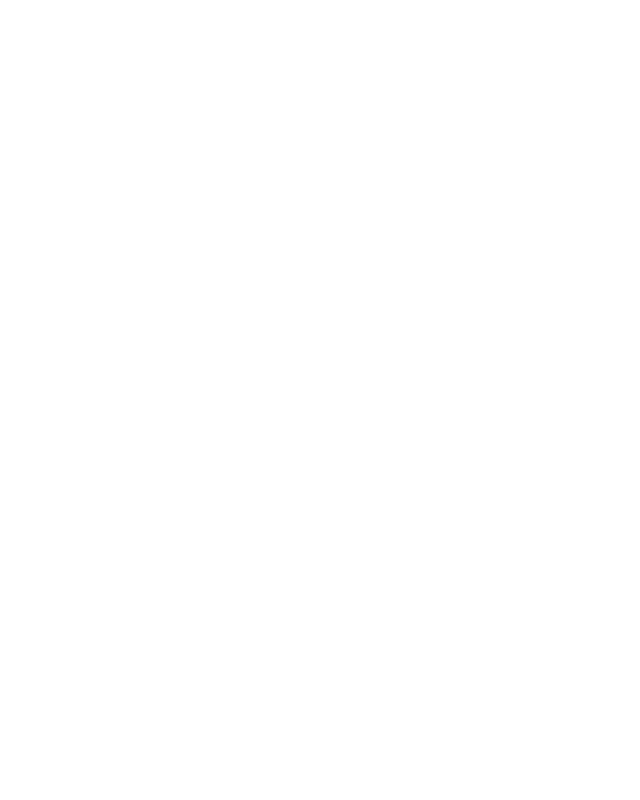
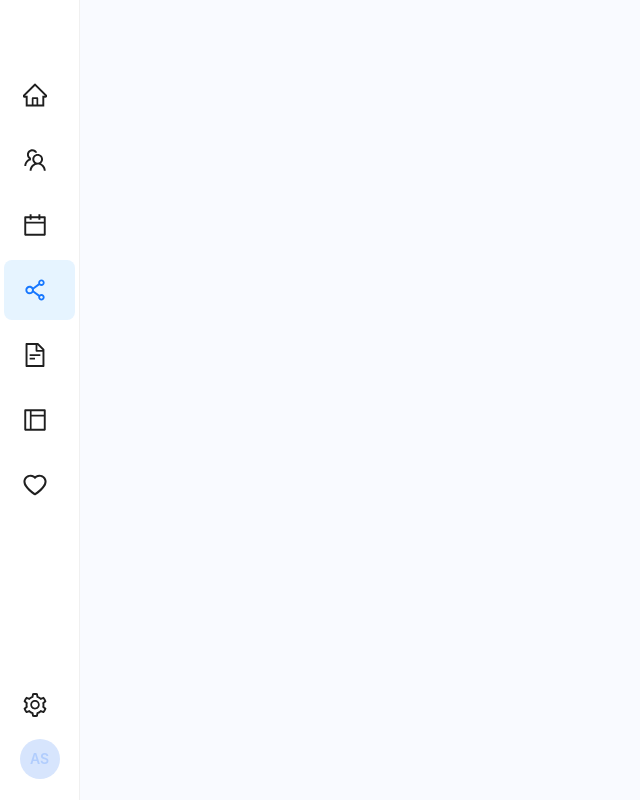
Before and after one commit to Shahriar-Rumel/antd-challenge-2, a React (Create React App) app: page / in a window 1280 px wide. Shown: the whole page, without its empty margins (0-640 px from the left). Built offline with nearby package versions, Linux system fonts and the light colour scheme.

Commit message:
feat: add menu component

```diff
--- a/package.json
+++ b/package.json
@@ -3,6 +3,7 @@
   "version": "0.1.0",
   "private": true,
   "dependencies": {
+    "@ant-design/icons": "^5.2.6",
     "@testing-library/jest-dom": "^5.17.0",
     "@testing-library/react": "^13.4.0",
     "@testing-library/user-event": "^13.5.0",
@@ -10,6 +11,7 @@
     "@types/node": "^16.18.54",
     "@types/react": "^18.2.23",
     "@types/react-dom": "^18.2.7",
+    "antd": "^5.9.3",
     "react": "^18.2.0",
     "react-dom": "^18.2.0",
     "react-router-dom": "^6.4.2",
--- a/src/App.css
+++ b/src/App.css
@@ -0,0 +1,7 @@
+* {
+  margin: 0;
+  padding: 0;
+}
+body {
+  background-color: #f9faff;
+}
--- a/src/index.tsx
+++ b/src/index.tsx
@@ -13,4 +13,4 @@
   </React.StrictMode>
 );
 
-reportWebVitals();
+// reportWebVitals();
--- a/src/modules/layout/MainLayout/index.tsx
+++ b/src/modules/layout/MainLayout/index.tsx
@@ -1,9 +1,11 @@
 import { useLocation } from 'react-router-dom';
+import Menu from '../../shared/Menu';
 
 const MainLayout = ({ children }: any) => {
   const location = useLocation();
   return (
     <div className="mx-auto">
+      <Menu />
       <>{children}</>
     </div>
   );
--- /dev/null
+++ b/src/modules/shared/Menu.tsx
@@ -0,0 +1,84 @@
+import React from 'react';
+import { Menu as AntdMenu } from 'antd';
+import {
+  TeamOutlined,
+  CalendarOutlined,
+  ShareAltOutlined,
+  HomeOutlined,
+  FileTextOutlined,
+  LayoutOutlined,
+  HeartOutlined,
+  SettingOutlined
+} from '@ant-design/icons';
+import type { MenuProps } from 'antd';
+
+const Menu = () => {
+  const onClick: MenuProps['onClick'] = (e) => {
+    console.log('click ', e);
+  };
+  const menuItems = [
+    { key: '1', icon: <HomeOutlined style={{ fontSize: '24px' }} /> },
+    { key: '2', icon: <TeamOutlined style={{ fontSize: '24px' }} /> },
+    { key: '3', icon: <CalendarOutlined style={{ fontSize: '24px' }} /> },
+    { key: '4', icon: <ShareAltOutlined style={{ fontSize: '24px' }} /> },
+    { key: '5', icon: <FileTextOutlined style={{ fontSize: '24px' }} /> },
+    { key: '6', icon: <LayoutOutlined style={{ fontSize: '24px' }} /> },
+    { key: '7', icon: <HeartOutlined style={{ fontSize: '24px' }} /> }
+  ];
+  return (
+    <AntdMenu
+      defaultSelectedKeys={['4']}
+      mode="vertical"
+      style={{
+        width: '80px',
+        position: 'fixed',
+        bottom: 0,
+        top: 0,
+        paddingTop: '60px'
+      }}
+    >
+      {menuItems.map((item) => (
+        <AntdMenu.Item
+          key={item.key}
+          icon={item.icon}
+          style={{
+            display: 'flex',
+            justifyContent: 'center',
+            alignItems: 'center',
+            height: '60px',
+            marginTop: '5px'
+          }}
+        />
+      ))}
+      <AntdMenu.Item
+        key={8}
+        icon={<SettingOutlined style={{ fontSize: '24px' }} />}
+        style={{
+          display: 'flex',
+          justifyContent: 'center',
+          alignItems: 'center',
+          height: '60px',
+          marginTop: '20vh'
+        }}
+      />
+      <div
+        style={{
+          display: 'flex',
+          justifyContent: 'center',
+          alignItems: 'center',
+          height: '40px',
+          width: '40px',
+          margin: '0 auto',
+          backgroundColor: '#D7E5FD',
+          color: '#B1CDFD',
+          borderRadius: '50%',
+          fontWeight: 600
+        }}
+      >
+        <span>AS</span>
+      </div>
+    </AntdMenu>
+  );
+};
+
+export default Menu;
```
Also changed, not shown: tailwind.config.ts (+0 -7 lines), 1 other file (tests, documents, lock files or other folders).
